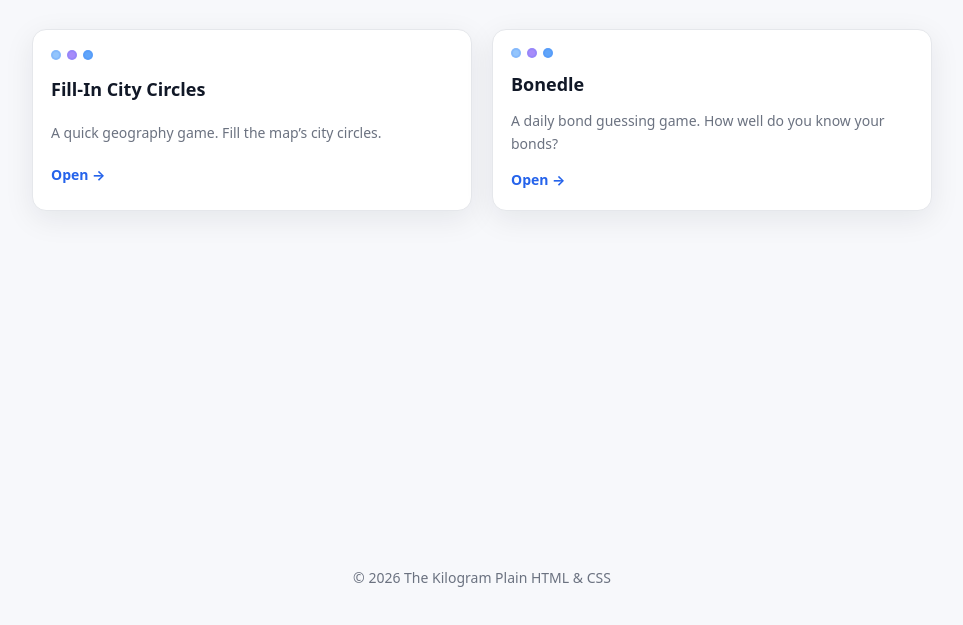
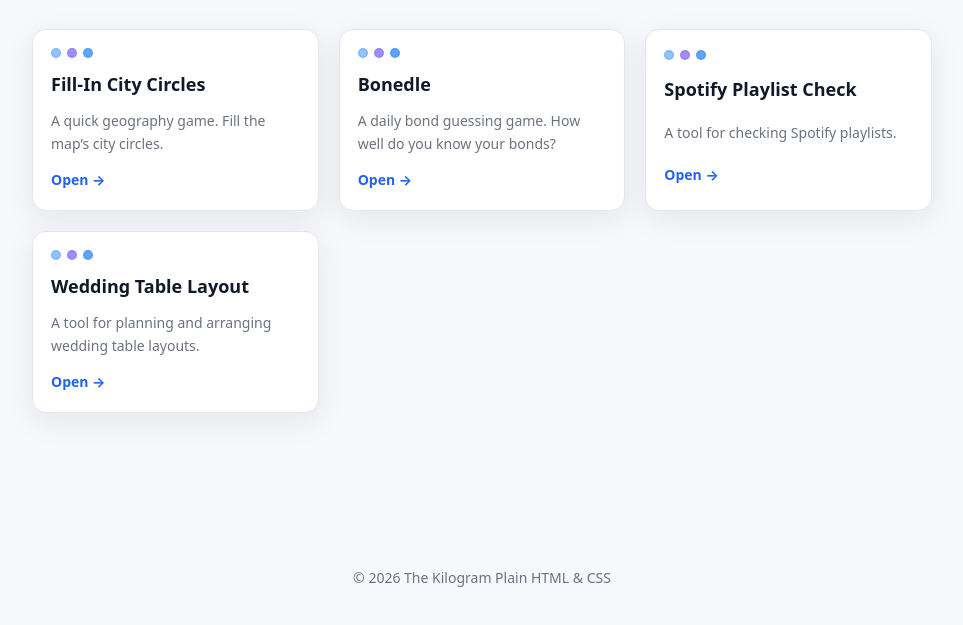
Before and after one commit to TheKilogram/thekilogram.github.io, a plain HTML site: page index.html in a window 1280 px wide. Shown: the part 155-780 px from the top of the page, without its empty margins (158-1121 px from the left). Drawn offline with Linux system fonts and the light colour scheme.

Commit message:
adds spotify and wedding seat planner

```diff
--- a/index.html
+++ b/index.html
@@ -42,6 +42,28 @@
               <p class="card-desc">A daily bond guessing game. How well do you know your bonds?</p>
               <span class="card-cta">Open →</span>
             </a>
+            <!-- Project: Spotify Playlist Check -->
+            <a class="card" role="listitem" href="https://jonathanbauman.com/Spotify-Playlist-Check/">
+              <div class="badge" aria-hidden="true">
+                <span class="dot"></span>
+                <span class="dot"></span>
+                <span class="dot"></span>
+              </div>
+              <h3 class="card-title">Spotify Playlist Check</h3>
+              <p class="card-desc">A tool for checking Spotify playlists.</p>
+              <span class="card-cta">Open →</span>
+            </a>
+            <!-- Project: Wedding Table Layout -->
+            <a class="card" role="listitem" href="https://jonathanbauman.com/Wedding-Table-Layout/">
+              <div class="badge" aria-hidden="true">
+                <span class="dot"></span>
+                <span class="dot"></span>
+                <span class="dot"></span>
+              </div>
+              <h3 class="card-title">Wedding Table Layout</h3>
+              <p class="card-desc">A tool for planning and arranging wedding table layouts.</p>
+              <span class="card-cta">Open →</span>
+            </a>
             <!-- Add future projects by duplicating the .card -->
           </div>
         </div>
```
